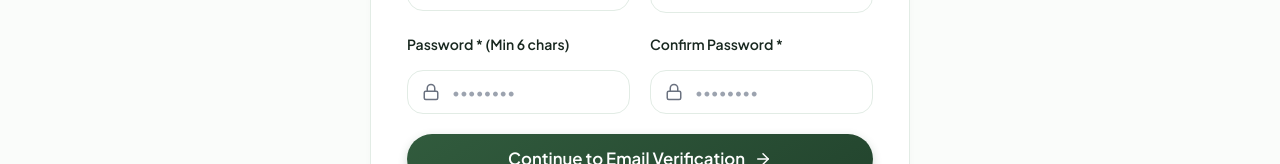
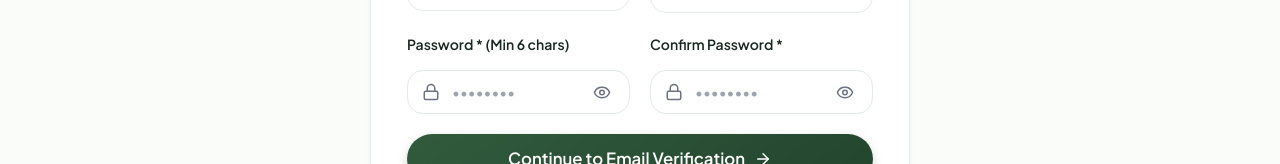
Before and after one commit to fiftee15n/Bio-Edge, a React (Vite) app in the folder bioedge-frontend/: page /register in a window 1280 px wide. Shown: the part 725-889 px from the top of the page. Built offline with nearby package versions, Linux system fonts and the light colour scheme; no server answers.

Commit message:
feat(auth): add show/hide password toggle button to all login and registration pages

```diff
--- a/bioedge-frontend/src/index.css
+++ b/bioedge-frontend/src/index.css
@@ -296,6 +296,33 @@ section, .public-section, .homepage-wrapper > section, [id] {
 .input-with-icon .form-input.with-icon,
 .input-with-icon input.with-icon {
   padding-left: 2.75rem !important;
+}
+
+.input-with-icon .password-toggle-btn {
+  position: absolute;
+  right: 0.85rem;
+  top: 50%;
+  transform: translateY(-50%);
+  background: transparent;
+  border: none;
+  color: #6B7280;
+  cursor: pointer;
+  display: flex;
+  align-items: center;
+  justify-content: center;
+  padding: 0.35rem;
+  border-radius: var(--radius-sm);
+  z-index: 3;
+  transition: color 0.2s ease, background-color 0.2s ease;
+}
+
+.input-with-icon .password-toggle-btn:hover {
+  color: var(--dark-green);
+  background-color: rgba(41, 78, 54, 0.08);
+}
+
+.input-with-icon .form-input.has-password-toggle {
+  padding-right: 2.75rem !important;
 }
 
 /* Google Auth Button */
--- a/bioedge-frontend/src/pages/admin/AdminLoginPage.tsx
+++ b/bioedge-frontend/src/pages/admin/AdminLoginPage.tsx
@@ -8,12 +8,15 @@ import {
   LogIn,
   Sparkles,
   ArrowLeft,
-  AlertCircle
+  AlertCircle,
+  Eye,
+  EyeOff
 } from 'lucide-react';
 
 export const AdminLoginPage: React.FC = () => {
   const [email, setEmail] = useState<string>('');
   const [password, setPassword] = useState<string>('');
+  const [showPassword, setShowPassword] = useState<boolean>(false);
   const [errorMessage, setErrorMessage] = useState<string>('');
   const { login, isLoading } = useAuth();
   const navigate = useNavigate();
@@ -77,13 +80,22 @@ export const AdminLoginPage: React.FC = () => {
             <div className="input-with-icon">
               <Lock size={18} className="input-icon" />
               <input
-                type="password"
+                type={showPassword ? 'text' : 'password'}
                 required
                 placeholder="••••••••"
                 value={password}
                 onChange={(e) => setPassword(e.target.value)}
-                className="form-input with-icon"
+                className="form-input with-icon has-password-toggle"
               />
+              <button
+                type="button"
+                onClick={() => setShowPassword(prev => !prev)}
+                className="password-toggle-btn"
+                aria-label={showPassword ? 'Hide password' : 'Show password'}
+                tabIndex={-1}
+              >
+                {showPassword ? <EyeOff size={18} /> : <Eye size={18} />}
+              </button>
             </div>
           </div>
 
--- a/bioedge-frontend/src/pages/public/LoginPage.tsx
+++ b/bioedge-frontend/src/pages/public/LoginPage.tsx
@@ -10,7 +10,9 @@ import {
   GraduationCap,
   ShieldCheck,
   ArrowRight,
-  AlertCircle
+  AlertCircle,
+  Eye,
+  EyeOff
 } from 'lucide-react';
 
 export const LoginPage: React.FC = () => {
@@ -23,6 +25,7 @@ export const LoginPage: React.FC = () => {
   const [errorMessage, setErrorMessage] = useState<string>('');
   const [loginEmail, setLoginEmail] = useState<string>('');
   const [loginPassword, setLoginPassword] = useState<string>('');
+  const [showPassword, setShowPassword] = useState<boolean>(false);
 
   // If unverified account attempts login, switch to verification screen
   const [isVerifying, setIsVerifying] = useState<boolean>(false);
@@ -138,13 +141,22 @@ export const LoginPage: React.FC = () => {
                   <div className="input-with-icon">
                     <Lock size={18} className="input-icon" />
                     <input
-                      type="password"
+                      type={showPassword ? 'text' : 'password'}
                       required
                       placeholder="••••••••"
                       value={loginPassword}
                       onChange={(e) => setLoginPassword(e.target.value)}
-                      className="form-input with-icon"
+                      className="form-input with-icon has-password-toggle"
                     />
+                    <button
+                      type="button"
+                      onClick={() => setShowPassword(prev => !prev)}
+                      className="password-toggle-btn"
+                      aria-label={showPassword ? 'Hide password' : 'Show password'}
+                      tabIndex={-1}
+                    >
+                      {showPassword ? <EyeOff size={18} /> : <Eye size={18} />}
+                    </button>
                   </div>
                 </div>
 
--- a/bioedge-frontend/src/pages/public/RegisterPage.tsx
+++ b/bioedge-frontend/src/pages/public/RegisterPage.tsx
@@ -10,7 +10,9 @@ import {
   User as UserIcon,
   Phone,
   Building2,
-  AlertCircle
+  AlertCircle,
+  Eye,
+  EyeOff
 } from 'lucide-react';
 
 export const RegisterPage: React.FC = () => {
@@ -18,6 +20,8 @@ export const RegisterPage: React.FC = () => {
   const redirectParam = searchParams.get('redirect') || searchParams.get('from');
 
   const [errorMessage, setErrorMessage] = useState<string>('');
+  const [showPassword, setShowPassword] = useState<boolean>(false);
+  const [showConfirmPassword, setShowConfirmPassword] = useState<boolean>(false);
   const [formData, setFormData] = useState({
     name: '',
     email: '',
@@ -200,14 +204,23 @@ export const RegisterPage: React.FC = () => {
                     <div className="input-with-icon">
                       <Lock size={18} className="input-icon" />
                       <input
-                        type="password"
+                        type={showPassword ? 'text' : 'password'}
                         required
                         minLength={6}
                         placeholder="••••••••"
                         value={formData.password}
                         onChange={e => setFormData({ ...formData, password: e.target.value })}
-                        className="form-input with-icon"
+                        className="form-input with-icon has-password-toggle"
                       />
+                      <button
+                        type="button"
+                        onClick={() => setShowPassword(prev => !prev)}
+                        className="password-toggle-btn"
+                        aria-label={showPassword ? 'Hide password' : 'Show password'}
+                        tabIndex={-1}
+                      >
+                        {showPassword ? <EyeOff size={18} /> : <Eye size={18} />}
+                      </button>
                     </div>
                   </div>
 
@@ -216,14 +229,23 @@ export const RegisterPage: React.FC = () => {
                     <div className="input-with-icon">
                       <Lock size={18} className="input-icon" />
                       <input
-                        type="password"
+                        type={showConfirmPassword ? 'text' : 'password'}
                         required
                         minLength={6}
                         placeholder="••••••••"
                         value={formData.confirmPassword}
                         onChange={e => setFormData({ ...formData, confirmPassword: e.target.value })}
-                        className="form-input with-icon"
+                        className="form-input with-icon has-password-toggle"
                       />
+                      <button
+                        type="button"
+                        onClick={() => setShowConfirmPassword(prev => !prev)}
+                        className="password-toggle-btn"
+                        aria-label={showConfirmPassword ? 'Hide password' : 'Show password'}
+                        tabIndex={-1}
+                      >
+                        {showConfirmPassword ? <EyeOff size={18} /> : <Eye size={18} />}
+                      </button>
                     </div>
                   </div>
                 </div>
```
Also changed, not shown: bioedge-frontend/src/components/common/AuthModal.tsx (+39 -8 lines).
